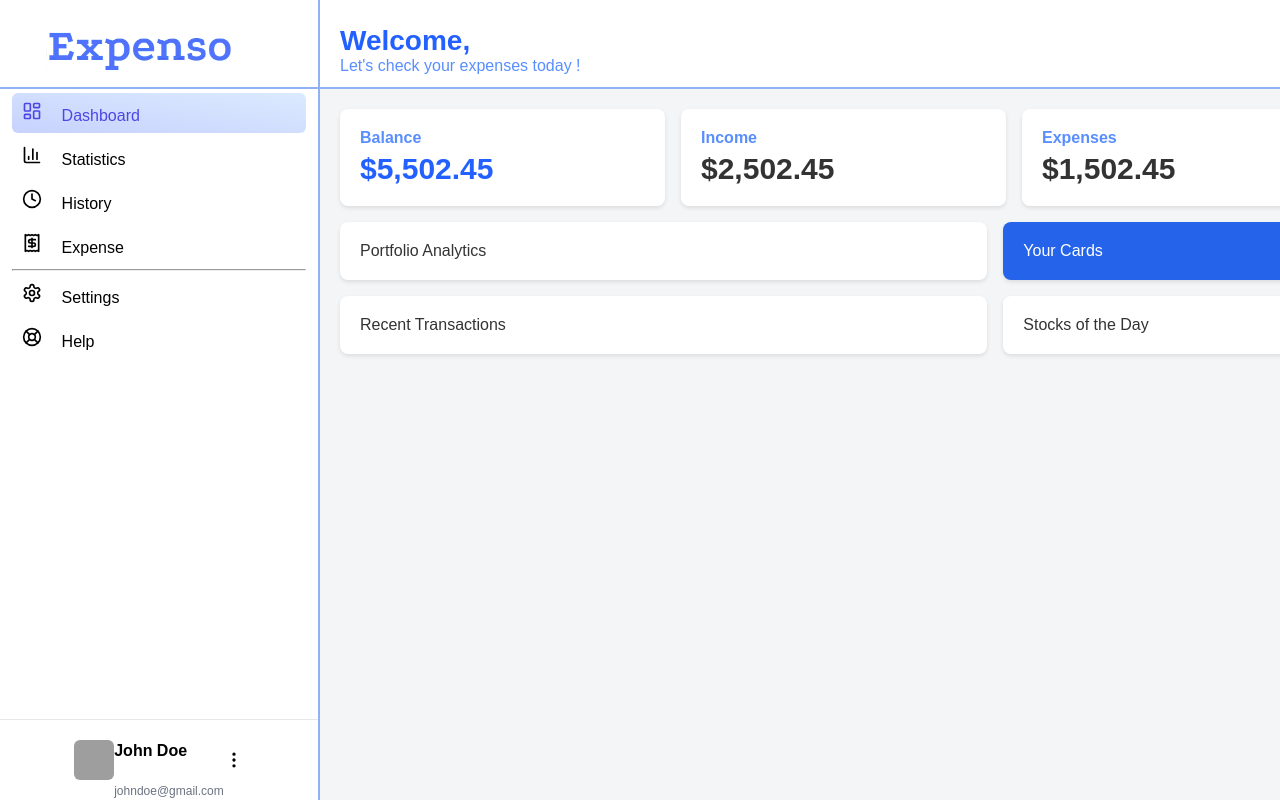
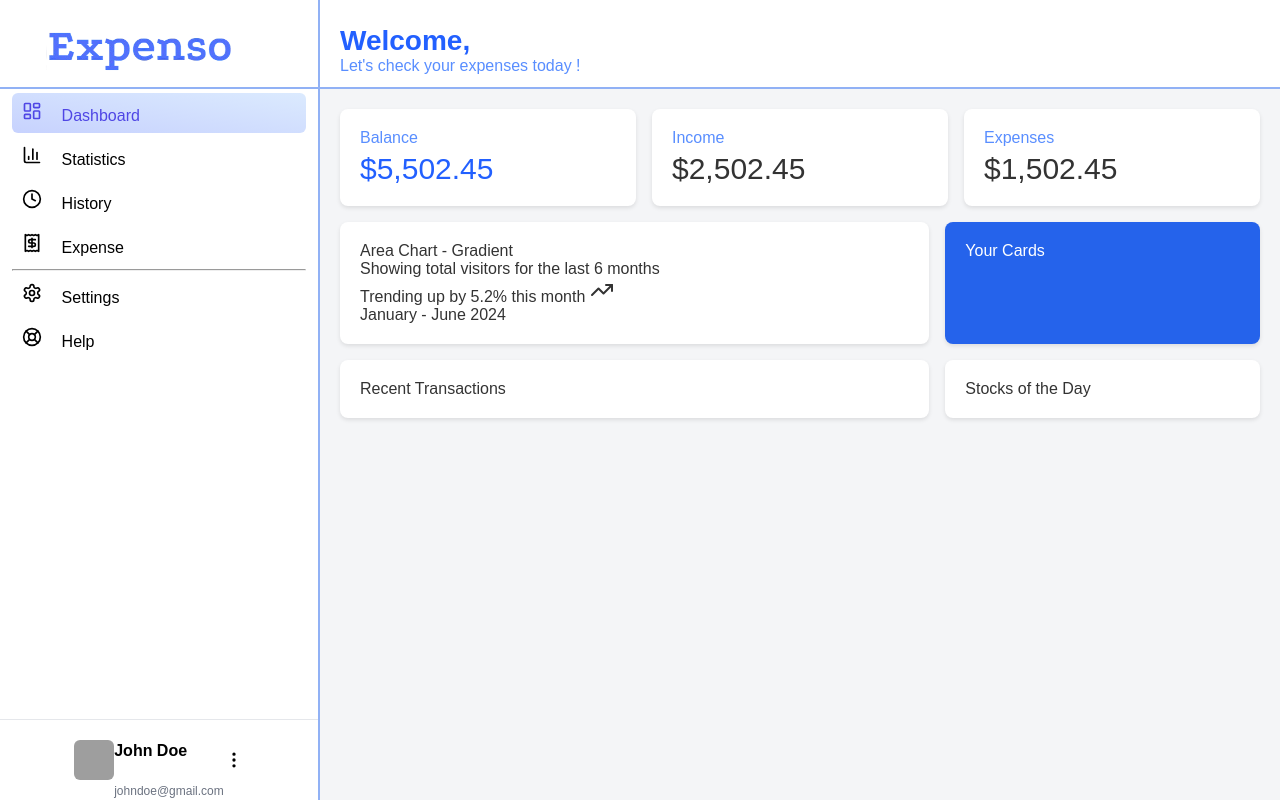
Before and after one commit to HassanKashif-pro/Expense-Tracker, a React (Vite) app in the folder my-react-app/: page /home in a window 1280 px wide. Built offline with nearby package versions, Linux system fonts and the light colour scheme; grey boxes are pictures that could not be loaded; a web font is replaced by a local one.

Commit message:
(webapp): Chart added to the home page with static data.

```diff
--- /dev/null
+++ b/my-react-app/src/components/ui/lineChart.tsx
@@ -0,0 +1,127 @@
+"use client";
+
+import { TrendingUp } from "lucide-react";
+import { Area, AreaChart, CartesianGrid, XAxis } from "recharts";
+
+import {
+  Card,
+  CardContent,
+  CardDescription,
+  CardFooter,
+  CardHeader,
+  CardTitle,
+} from "@/components/ui/card";
+import {
+  ChartConfig,
+  ChartContainer,
+  ChartTooltip,
+  ChartTooltipContent,
+} from "@/components/ui/chart";
+const chartData = [
+  { month: "January", desktop: 186, mobile: 80 },
+  { month: "February", desktop: 305, mobile: 200 },
+  { month: "March", desktop: 237, mobile: 120 },
+  { month: "April", desktop: 73, mobile: 190 },
+  { month: "May", desktop: 209, mobile: 130 },
+  { month: "June", desktop: 214, mobile: 140 },
+];
+
+const chartConfig = {
+  desktop: {
+    label: "Desktop",
+    color: "rgba(37, 100, 235, 0.5)",
+  },
+  mobile: {
+    label: "Mobile",
+    color: "#2563eb",
+  },
+} satisfies ChartConfig;
+
+export function Component() {
+  return (
+    <Card>
+      <CardHeader>
+        <CardTitle>Area Chart - Gradient</CardTitle>
+        <CardDescription>
+          Showing total visitors for the last 6 months
+        </CardDescription>
+      </CardHeader>
+      <CardContent>
+        <ChartContainer config={chartConfig}>
+          <AreaChart
+            accessibilityLayer
+            data={chartData}
+            margin={{
+              left: 12,
+              right: 12,
+            }}
+          >
+            <CartesianGrid vertical={false} />
+            <XAxis
+              dataKey="month"
+              tickLine={false}
+              axisLine={false}
+              tickMargin={8}
+              tickFormatter={(value) => value.slice(0, 3)}
+            />
+            <ChartTooltip cursor={false} content={<ChartTooltipContent />} />
+            <defs>
+              <linearGradient id="fillDesktop" x1="0" y1="0" x2="0" y2="1">
+                <stop
+                  offset="5%"
+                  stopColor="var(--color-desktop)"
+                  stopOpacity={0.8}
+                />
+                <stop
+                  offset="95%"
+                  stopColor="var(--color-desktop)"
+                  stopOpacity={0.1}
+                />
+              </linearGradient>
+              <linearGradient id="fillMobile" x1="0" y1="0" x2="0" y2="1">
+                <stop
+                  offset="5%"
+                  stopColor="var(--color-mobile)"
+                  stopOpacity={0.8}
+                />
+                <stop
+                  offset="95%"
+                  stopColor="var(--color-mobile)"
+                  stopOpacity={0.1}
+                />
+              </linearGradient>
+            </defs>
+            <Area
+              dataKey="mobile"
+              type="natural"
+              fill="url(#fillMobile)"
+              fillOpacity={0.4}
+              stroke="var(--color-mobile)"
+              stackId="a"
+            />
+            <Area
+              dataKey="desktop"
+              type="natural"
+              fill="url(#fillDesktop)"
+              fillOpacity={0.4}
+              stroke="var(--color-desktop)"
+              stackId="a"
+            />
+          </AreaChart>
+        </ChartContainer>
+      </CardContent>
+      <CardFooter>
+        <div className="flex w-full items-start gap-2 text-sm">
+          <div className="grid gap-2">
+            <div className="flex items-center gap-2 font-medium leading-none">
+              Trending up by 5.2% this month <TrendingUp className="h-4 w-4" />
+            </div>
+            <div className="flex items-center gap-2 leading-none text-muted-foreground">
+              January - June 2024
+            </div>
+          </div>
+        </div>
+      </CardFooter>
+    </Card>
+  );
+}
--- a/my-react-app/src/pages/Home.tsx
+++ b/my-react-app/src/pages/Home.tsx
@@ -1,29 +1,14 @@
 // Home.js
 import React from "react";
 import "../styles/Home.css";
-import { LineChart_1 } from "@/components/ui/lineChart";
-import { ChartArea, ChartBar } from "lucide-react";
+import { Component } from "@/components/ui/lineChart";
+import Header from "@/components/Header";
 
 export default function Home() {
   console.log("Home component rendered"); // Check console output
   return (
     <div className="main-home">
-      <header className="header-main">
-        <p
-          style={{
-            color: "#2260FF",
-            fontSize: "28px",
-            fontWeight: "700",
-            margin: "0",
-            marginTop: "25px",
-          }}
-        >
-          Welcome,
-        </p>
-        <p style={{ color: "#598EFF", margin: "0", paddingBottom: "20px" }}>
-          Let's check your expenses today !
-        </p>
-      </header>
+      <Header />
       <div className="content">
         <div className="dashboard">
           <div className="top-row">
@@ -70,7 +55,9 @@
           </div>
 
           <div className="middle-row">
-            <div className="card portfolio-analytics">Portfolio Analytics</div>
+            <div className="card portfolio-analytics">
+              <Component />
+            </div>
             <div className="card your-cards">Your Cards</div>
           </div>
 
--- a/my-react-app/src/styles/Home.css
+++ b/my-react-app/src/styles/Home.css
@@ -20,11 +20,13 @@
   position: relative;
 }
 
-/* Optional: Adjusts layout when sidebar is present */
 .content {
   display: flex;
-  position: relative;
-} /* General dashboard styling */
+  flex-direction: column;
+  flex: 1;
+  overflow: hidden;
+}
+
 .dashboard {
   display: flex;
   flex-direction: column;
@@ -34,7 +36,6 @@
   font-family: Arial, sans-serif;
 }
 
-/* Card styling */
 .card {
   background-color: #ffffff;
   padding: 20px;
@@ -43,7 +44,6 @@
   color: #333;
 }
 
-/* Top row */
 .top-row {
   display: flex;
   gap: 16px;
@@ -51,28 +51,26 @@
 
 .top-row .card {
   flex: 1;
+  flex-basis: 285px; /* Ensures consistent width */
 }
 
-/* Middle row */
-.middle-row {
+.middle-row,
+.bottom-row {
   display: flex;
   gap: 16px;
 }
 
 .portfolio-analytics {
   flex: 2;
+  display: flex;
+  flex-direction: column;
+  gap: 10px;
 }
 
 .your-cards {
   flex: 1;
-  background-color: #2563eb; /* blue-600 */
+  background-color: #2563eb;
   color: #fff;
-}
-
-/* Bottom row */
-.bottom-row {
-  display: flex;
-  gap: 16px;
 }
 
 .recent-transactions {
@@ -83,28 +81,6 @@
   flex: 1;
 }
 
-/* Specific card styles */
-.balance,
-.incomes,
-.expenses {
-  width: 285px;
-  font-weight: bold;
-}
-
-.portfolio-analytics {
-  display: flex;
-  flex-direction: column;
-  gap: 10px;
-}
-
-.recent-transactions,
-.stocks-of-the-day {
-  display: flex;
-  flex-direction: column;
-  gap: 10px;
-}
-
-/* Optional media query for responsive adjustments */
 @media (max-width: 768px) {
   .top-row,
   .middle-row,
```
